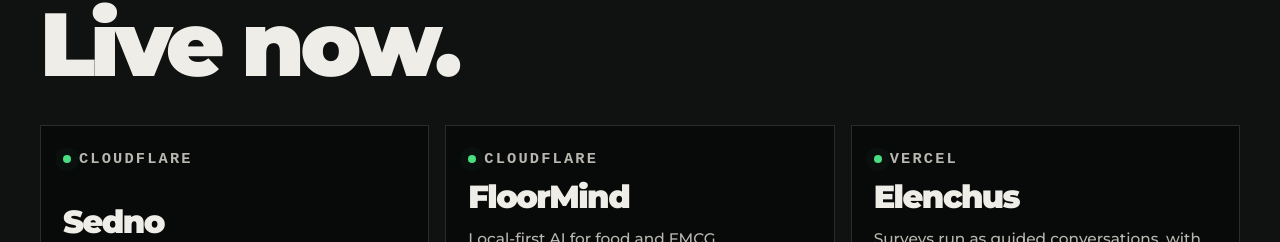
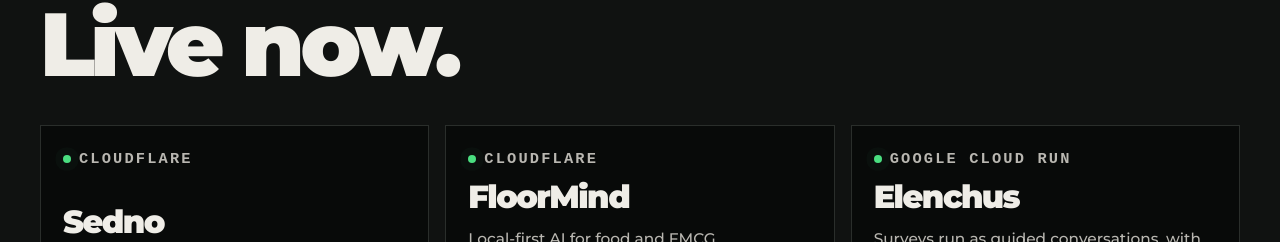
Before and after one commit to Pawansingh3889/kapkotisolution, a plain HTML site: page index.html in a window 1280 px wide. Shown: the part 3592-3834 px from the top of the page. Drawn offline with Linux system fonts and the light colour scheme.

Commit message:
fix: update Elenchus link to Cloud Run (#1)

```diff
--- a/index.html
+++ b/index.html
@@ -235,7 +235,7 @@
       <div class="live reveal">
         <a href="https://sedno-demo.pages.dev" target="_blank" rel="noopener"><p class="label"><span class="dot"></span>Cloudflare</p><h3>Sedno</h3><p>A UK-first ERP for small businesses: stock, sales, invoicing and Making Tax Digital VAT.</p><span class="go">OPEN DEMO ↗</span></a>
         <a href="https://floormind.pages.dev" target="_blank" rel="noopener"><p class="label"><span class="dot"></span>Cloudflare</p><h3>FloorMind</h3><p>Local-first AI for food and FMCG manufacturing. Ask your production data questions in plain English.</p><span class="go">OPEN SITE ↗</span></a>
-        <a href="https://frontend-three-zeta-45.vercel.app" target="_blank" rel="noopener"><p class="label"><span class="dot"></span>Vercel</p><h3>Elenchus</h3><p>Surveys run as guided conversations, with the AI kept on rails and answers returned clean.</p><span class="go">OPEN APP ↗</span></a>
+        <a href="https://elenchus-pilot-cnvj7hgoxq-nw.a.run.app" target="_blank" rel="noopener"><p class="label"><span class="dot"></span>Google Cloud Run</p><h3>Elenchus</h3><p>Surveys run as guided conversations, with the AI kept on rails and answers returned clean.</p><span class="go">OPEN APP ↗</span></a>
       </div>
 
       <p class="reveal" style="margin-top:28px"><a class="chip" href="https://github.com/Pawansingh3889" target="_blank" rel="noopener">All work on GitHub ↗</a></p>
```
